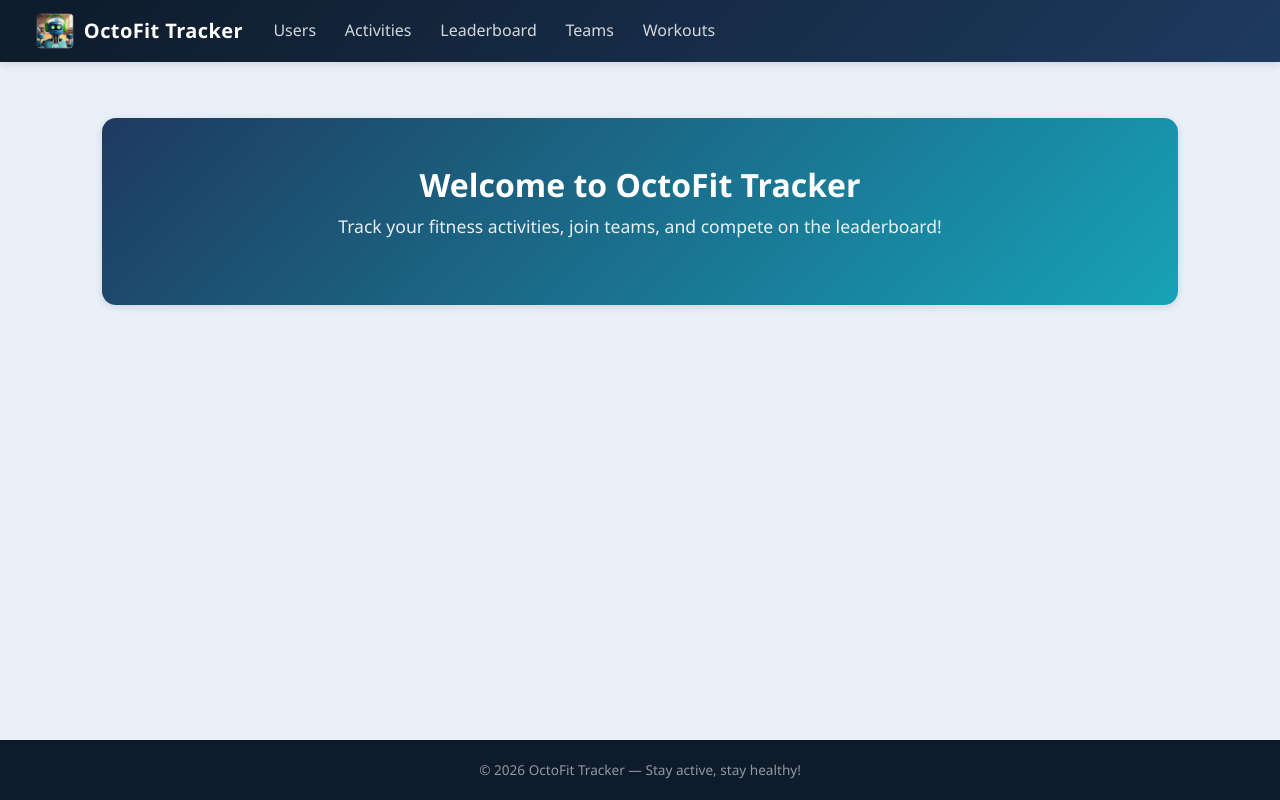
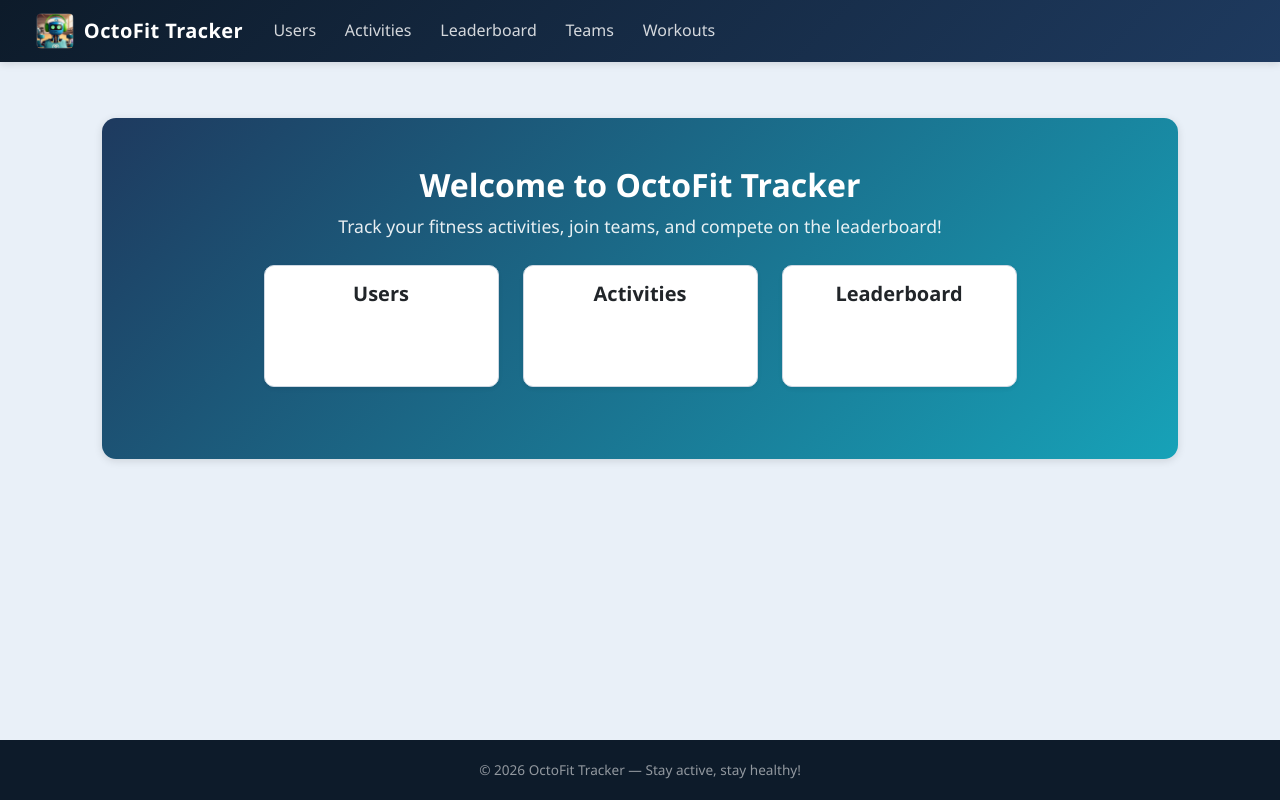
Before and after one commit to lmabrantes/flai-workshop-github-copilot-800, a React (Create React App) app in the folder octofit-tracker/frontend/: page / in a window 1280 px wide. Built offline with nearby package versions, Linux system fonts and the light colour scheme.

Commit message:
Implement Home component with navigation cards for Users, Activities, and Leaderboard

```diff
--- a/octofit-tracker/frontend/src/App.js
+++ b/octofit-tracker/frontend/src/App.js
@@ -1,5 +1,5 @@
 import React from 'react';
-import { Routes, Route, NavLink } from 'react-router-dom';
+import { Routes, Route, NavLink, useNavigate } from 'react-router-dom';
 import './App.css';
 import logo from './octofitapp-small.png';
 import Users from './components/Users';
@@ -7,6 +7,37 @@ import Activities from './components/Activities';
 import Leaderboard from './components/Leaderboard';
 import Teams from './components/Teams';
 import Workouts from './components/Workouts';
+
+function Home() {
+  const navigate = useNavigate();
+  const cards = [
+    { title: 'Users', path: '/users', description: 'View and manage OctoFit members.' },
+    { title: 'Activities', path: '/activities', description: 'Log and track your fitness activities.' },
+    { title: 'Leaderboard', path: '/leaderboard', description: 'See who is leading the competition.' },
+  ];
+  return (
+    <div className="welcome-section text-center">
+      <h1>Welcome to OctoFit Tracker</h1>
+      <p className="lead">Track your fitness activities, join teams, and compete on the leaderboard!</p>
+      <div className="row justify-content-center mt-4">
+        {cards.map((card) => (
+          <div key={card.path} className="col-md-3 mb-4">
+            <div
+              className="card h-100 shadow-sm"
+              style={{ cursor: 'pointer' }}
+              onClick={() => navigate(card.path)}
+            >
+              <div className="card-body d-flex flex-column justify-content-center">
+                <h5 className="card-title">{card.title}</h5>
+                <p className="card-text">{card.description}</p>
+              </div>
+            </div>
+          </div>
+        ))}
+      </div>
+    </div>
+  );
+}
 
 function App() {
   return (
@@ -52,15 +83,7 @@ function App() {
 
       <div className="container mt-4">
         <Routes>
-          <Route
-            path="/"
-            element={
-              <div className="welcome-section text-center">
-                <h1>Welcome to OctoFit Tracker</h1>
-                <p className="lead">Track your fitness activities, join teams, and compete on the leaderboard!</p>
-              </div>
-            }
-          />
+          <Route path="/" element={<Home />} />
           <Route path="/users" element={<Users />} />
           <Route path="/activities" element={<Activities />} />
           <Route path="/leaderboard" element={<Leaderboard />} />
```
